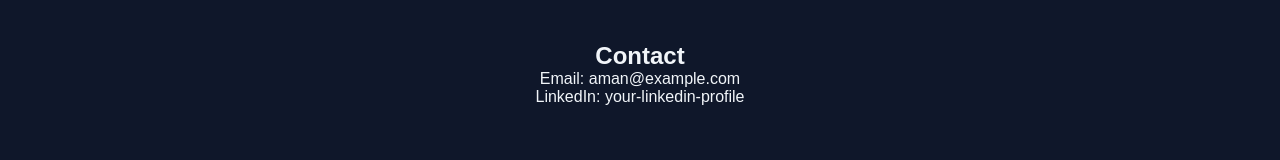
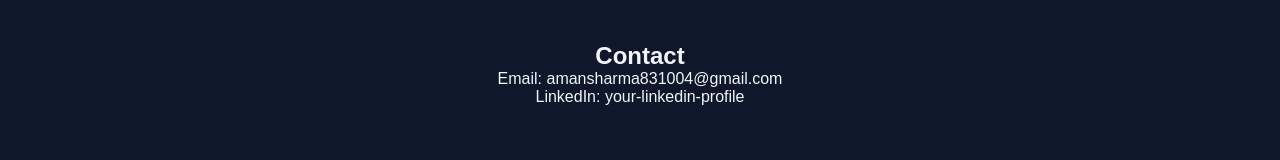
Before and after one commit to AmanSharma-op/portfolio, a plain HTML site: page index.html in a window 1280 px wide. Shown: the part 1654-1814 px from the top of the page. Drawn offline with Linux system fonts and the light colour scheme.

Commit message:
Fix email address in contact section
Updated email address in the contact section.

```diff
--- a/index.html
+++ b/index.html
@@ -54,7 +54,7 @@
 
     <section id="contact" class="section">
         <h2>Contact</h2>
-        <p>Email: aman@example.com</p>
+        <p>Email: amansharma831004@gmail.com</p>
         <p>LinkedIn: your-linkedin-profile</p>
     </section>
 
```
